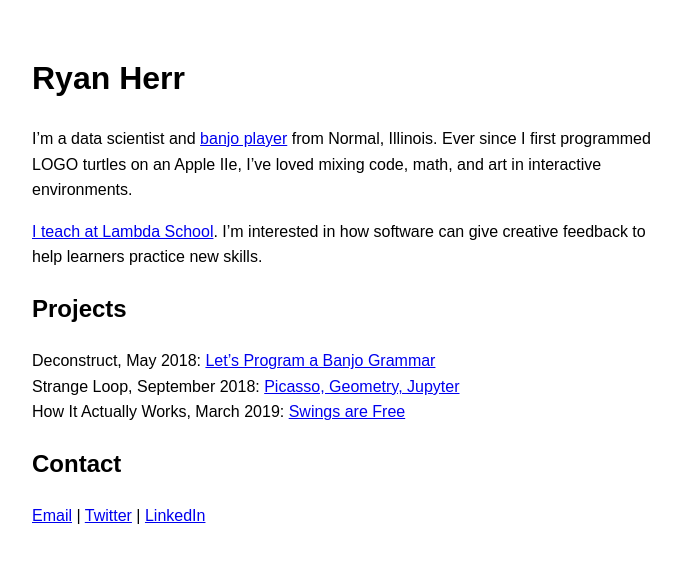
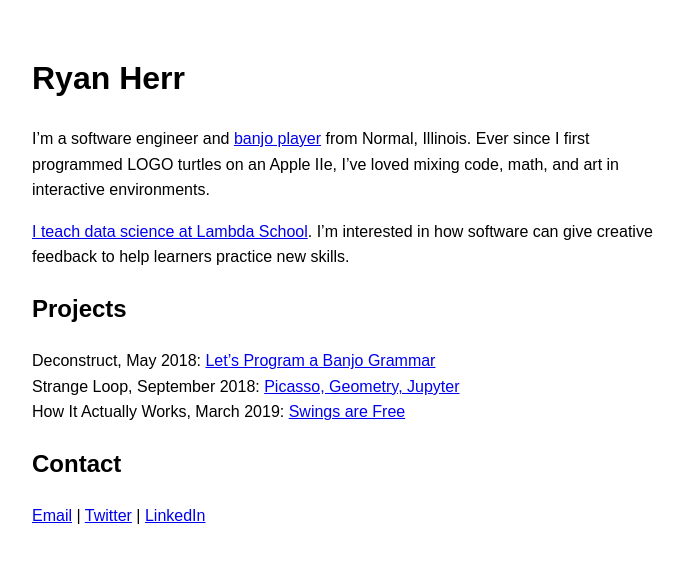
Before and after one commit to rrherr/rrherr.github.io, a Jekyll site: the page built from index.md, in a window 1280 px wide. Shown: the top 563 px of the page, without its empty margins (296-980 px from the left). Built offline with Jekyll 4.4.1, drawn with Linux system fonts in a browser that asks for light colours; our own code applies the rules of GitHub Pages for plain Markdown files.

Commit message:
Update index.md

```diff
--- a/index.md
+++ b/index.md
@@ -1,8 +1,8 @@
 # Ryan Herr
 
-I'm a data scientist and [banjo player](https://www.youtube.com/playlist?list=PLAwif0tmlJfUaGjOkqTl5RNJQLJH3798I) from Normal, Illinois. Ever since I first programmed LOGO turtles on an Apple IIe, I've loved mixing code, math, and art in interactive environments.
+I'm a software engineer and [banjo player](https://www.youtube.com/playlist?list=PLAwif0tmlJfUaGjOkqTl5RNJQLJH3798I) from Normal, Illinois. Ever since I first programmed LOGO turtles on an Apple IIe, I've loved mixing code, math, and art in interactive environments.
 
-[I teach at Lambda School](https://youtu.be/ITypFgnIiRQ). I'm interested in how software can give creative feedback to help learners practice new skills.
+[I teach data science at Lambda School](https://youtu.be/ITypFgnIiRQ). I'm interested in how software can give creative feedback to help learners practice new skills.
 
 ## Projects
 Deconstruct, May 2018: [Let's Program a Banjo Grammar](https://rrherr.github.io/banjo-grammar/)
```
